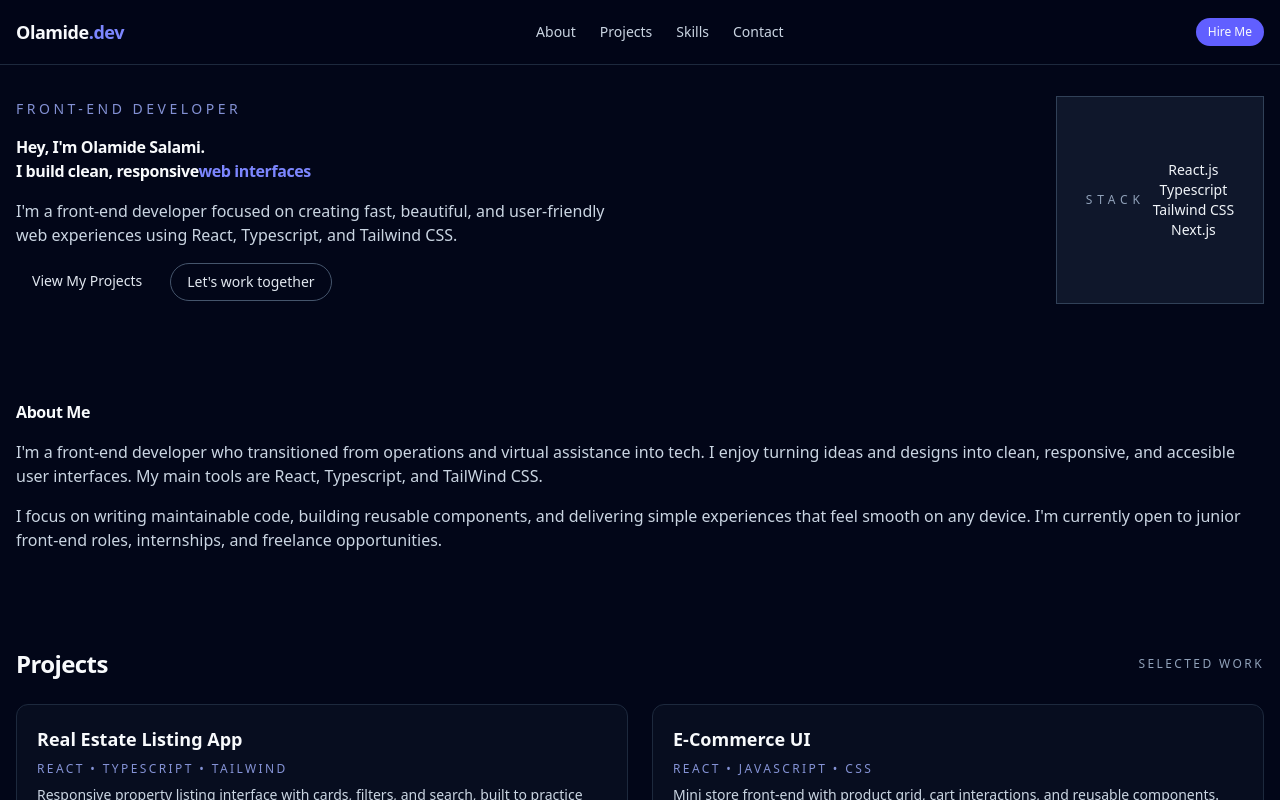
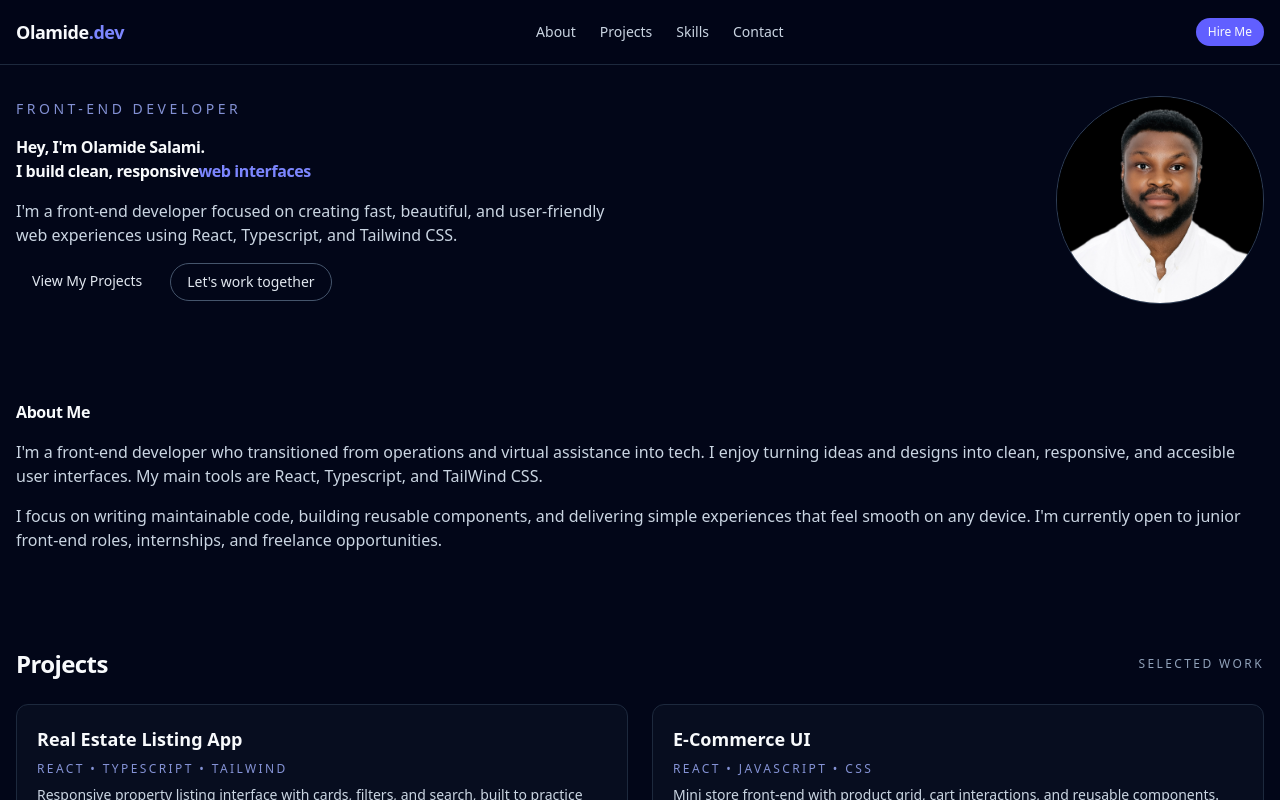
Before and after one commit to lammysalami/my-portfolio, a React (Vite) app: page / in a window 1280 px wide. Shown: the top 800 px of the page. Built offline with nearby package versions, Linux system fonts and the light colour scheme.

Commit message:
initial commit

```diff
--- a/src/components/Hero.jsx
+++ b/src/components/Hero.jsx
@@ -35,16 +35,12 @@ function Hero() {
             <div className="flex-1 flex justify-center md:justify-end">
                 <div className="relative">
                     <div className="w-40 h-40 sm:w-52 sm:h-52 rounded-3x1 bg-gradient-to-tr from-indigo-500 via-purple to-sky-500 blur-2x1 opacity-60 absolute inset-0 -z-10" />
-                    <div className="w-40 h-40 sm:w-52 sm:h-52 rounded-3x1 bg-slate-900 border border-slate-700 flex flex-cool items-center justify-center gap-2 shadow-x1">
-                        <span className="text-xs uppercase tracking-[0.3rem] text-slate-400">
-                            Stack
-                        </span>
-                        <p className="text-sm font-medium text-slate-100 text-center">
-                            React.js <br />
-                            Typescript <br />
-                            Tailwind CSS <br />
-                            Next.js
-                        </p>
+                    <div className="w-49 h-40 sm:w-52 sm:h-52 rounded-full overflow-hidden shadow-x1 border border-slate-700">
+                        <img
+                        src="/src/assets/profile.jpg"
+                        alt="Profile"
+                        className="w-full h-full object-cover"
+                        />
                     </div>
                 </div>
             </div>
```
Also changed, not shown: src/assets/profile.jpg (added).
